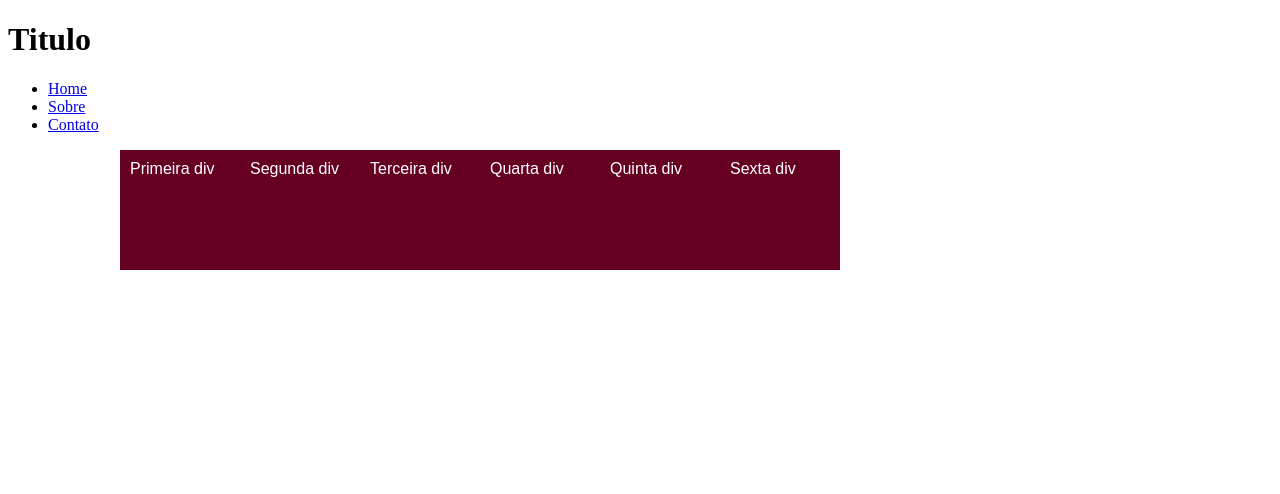
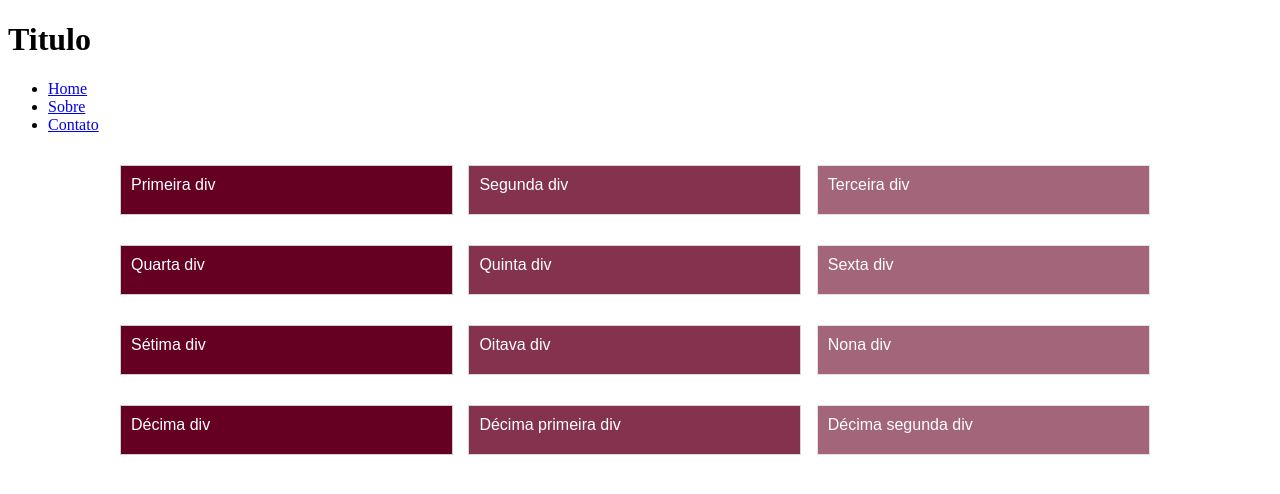
Before and after one commit to RobRosa/site, a PHP site: page / in a window 1280 px wide. Shown: the top 494 px of the page. Run offline with PHP 8.4, Linux system fonts and the light colour scheme.

Commit message:
Mais div e algumas estilizações

```diff
--- a/index.html
+++ b/index.html
@@ -21,6 +21,12 @@
 		<div>Quarta div</div>
 		<div>Quinta div</div>
 		<div>Sexta div</div>
+		<div>Sétima div</div>
+		<div>Oitava div</div>
+		<div>Nona div</div>
+		<div>Décima div</div>
+		<div>Décima primeira div</div>
+		<div>Décima segunda div</div>
 	</div>
 </body>
 </html>
--- a/style.css
+++ b/style.css
@@ -1,15 +1,27 @@
+*{box-sizing: border-box;}
+
 .wrap{
 	width: 1040px;
-	display: flex;
 	margin: 0 auto;
+	overflow: hidden;
 }
 .wrap div{
-	display: flex;
-	flex: flex-item;
-	width: 100px;
-	height: 100px;
+	float: left;
+	width: 32%;
+	height: 50px;
 	padding: 10px;
 	background-color: #602;
 	color: #fff;
-	font-family: Arial
+	font-family: Arial;
+	border: 1px solid #cdcdcd;
+	margin: 15px 0;
 }
+
+.wrap div:nth-child(3n+2){
+	margin: 15px 1.5%;
+	opacity: .8;
+}
+
+.wrap div:nth-child(3n+3){
+	opacity: .6;
+}
```
